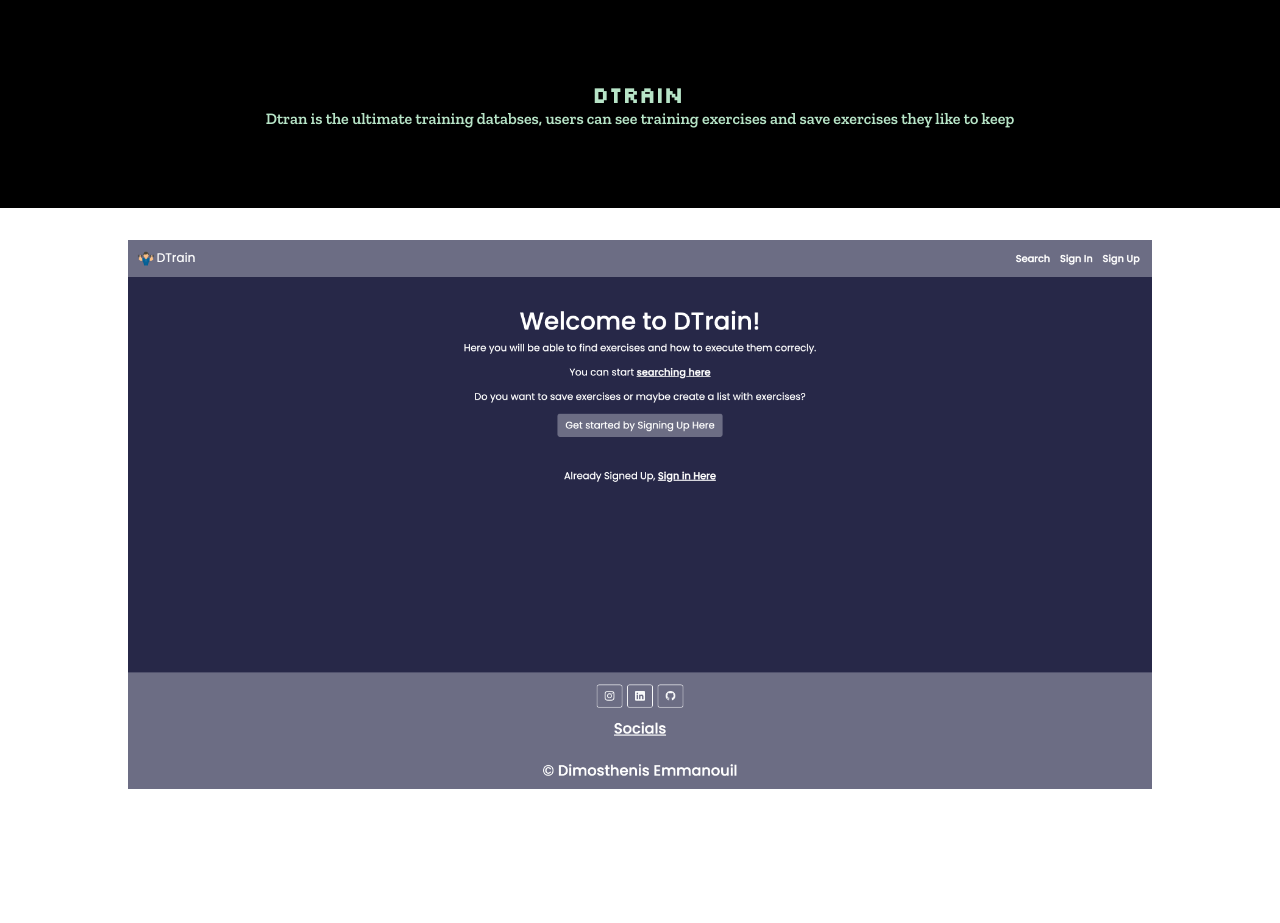
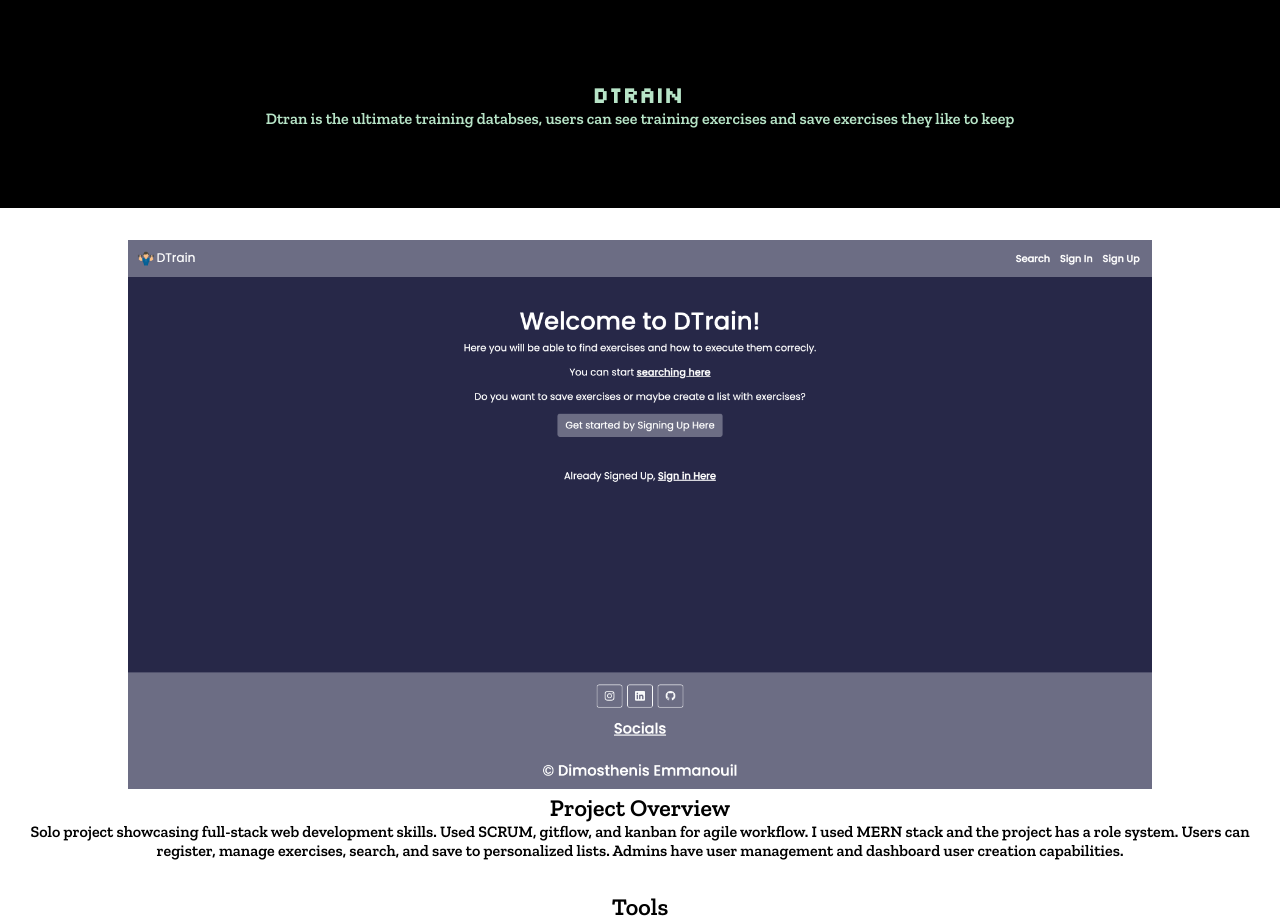
Before and after one commit to Albatraoz12/Portfolio, a React (Vite) app: page /project/Dtrain in a window 1280 px wide. Shown: the top 923 px of the page. Built offline with nearby package versions, Linux system fonts and the light colour scheme.

Commit message:
add buttons and tools section on projectid page

```diff
--- a/src/components/projectId/ProjectId.jsx
+++ b/src/components/projectId/ProjectId.jsx
@@ -16,6 +16,24 @@ const ProjectId = ({ project }) => {
             alt={`a image of the ${project.title} website`}
           />
         </figure>
+        <div className='overview-container'>
+          <h2>Project Overview</h2>
+          <p>{project.overview}</p>
+        </div>
+      </section>
+
+      <section>
+        <h2>Tools</h2>
+      </section>
+      <section>
+        <a
+          href={project.websiteLink ? project.websiteLink : project.githubLink}
+          target='_blank'
+          rel='noreferrer'
+        >
+          {project.websiteLink ? 'Visit site' : 'Visit Github'}
+        </a>
+        <a href='/'>Go Back</a>
       </section>
     </>
   );
```
